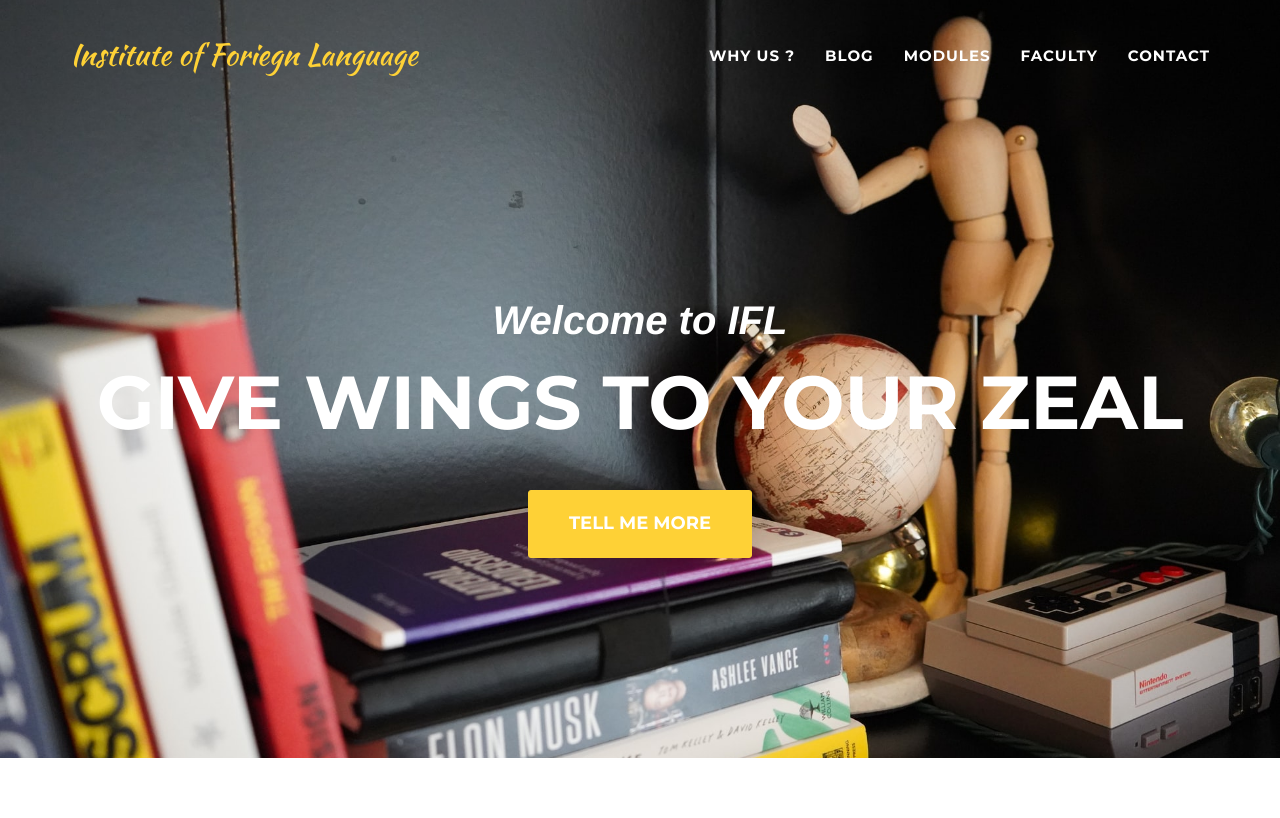
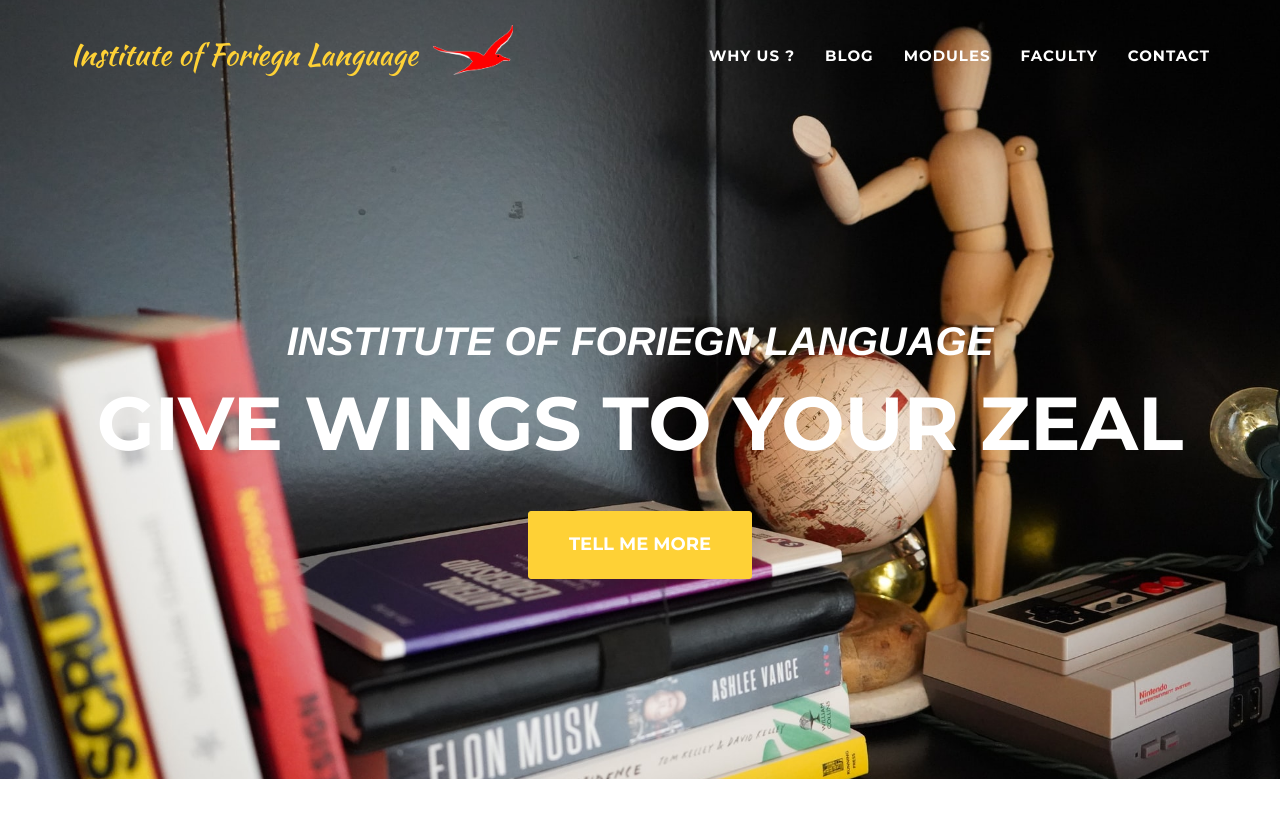
Before and after one commit to iflbathinda/ifllbathinda.github.io, a Jekyll site: the page built from index.html, in a window 1280 px wide and 900 px high. Shown: the top 818 px of the window. Built offline with Jekyll 4.4.1, drawn with Linux system fonts in a browser that asks for light colours; some web fonts are replaced.

Commit message:
minor changes

```diff
--- a/_includes/about.html
+++ b/_includes/about.html
@@ -12,7 +12,7 @@
                     <ul class="timeline">
                         <li>
                             <div class="timeline-image">
-                                <img class="img-circle img-responsive" src="img/about/1.jpg" alt="">
+                                <img class="img-circle img-responsive" src="img/about/1.jpg" alt="Ielts Bathinda Ajit Road IFL">
                             </div>
                             <div class="timeline-panel">
                                 <div class="timeline-heading">
@@ -27,7 +27,7 @@
                         </li>
                         <li class="timeline-inverted">
                             <div class="timeline-image">
-                                <img class="img-circle img-responsive" src="img/about/2.jpg" alt="">
+                                <img class="img-circle img-responsive" src="img/about/2.jpg" alt="Ielts Bathinda Ajit Road IFL">
                             </div>
                             <div class="timeline-panel">
                                 <div class="timeline-heading">
@@ -42,7 +42,7 @@
                         </li>
                         <li>
                             <div class="timeline-image">
-                                <img class="img-circle img-responsive" src="img/about/3.jpg" alt="">
+                                <img class="img-circle img-responsive" src="img/about/3.jpg" alt="Ielts Bathinda Ajit Road IFL">
                             </div>
                             <div class="timeline-panel">
                                 <div class="timeline-heading">
@@ -56,7 +56,7 @@
                         </li>
                         <li class="timeline-inverted">
                             <div class="timeline-image">
-                                <img class="img-circle img-responsive" src="img/about/4.jpg" alt="">
+                                <img class="img-circle img-responsive" src="img/about/4.jpg" alt="Ielts Bathinda Ajit Road IFL">
                             </div>
                             <div class="timeline-panel">
                                 <div class="timeline-heading">
@@ -73,7 +73,7 @@
 
                         <li>
                             <div class="timeline-image">
-                                <img class="img-circle img-responsive" src="img/about/5.jpg" alt="">
+                                <img class="img-circle img-responsive" src="img/about/5.jpg" alt="Ielts Bathinda Ajit Road IFL">
                             </div>
                             <div class="timeline-panel">
                                 <div class="timeline-heading">
--- a/_includes/clients.html
+++ b/_includes/clients.html
@@ -4,22 +4,22 @@
             <div class="row">
                 <div class="col-md-3 col-sm-6">
                     <a href="#">
-                        <img src="img/logos/envato.jpg" class="img-responsive img-centered" alt="">
+                        <img src="img/logos/envato.jpg" class="img-responsive img-centered" alt="Ielts Bathinda Ajit Road IFL">
                     </a>
                 </div>
                 <div class="col-md-3 col-sm-6">
                     <a href="#">
-                        <img src="img/logos/designmodo.jpg" class="img-responsive img-centered" alt="">
+                        <img src="img/logos/designmodo.jpg" class="img-responsive img-centered" alt="Ielts Bathinda Ajit Road IFL">
                     </a>
                 </div>
                 <div class="col-md-3 col-sm-6">
                     <a href="#">
-                        <img src="img/logos/themeforest.jpg" class="img-responsive img-centered" alt="">
+                        <img src="img/logos/themeforest.jpg" class="img-responsive img-centered" alt="Ielts Bathinda Ajit Road IFL">
                     </a>
                 </div>
                 <div class="col-md-3 col-sm-6">
                     <a href="#">
-                        <img src="img/logos/creative-market.jpg" class="img-responsive img-centered" alt="">
+                        <img src="img/logos/creative-market.jpg" class="img-responsive img-centered" alt="Ielts Bathinda Ajit Road IFL">
                     </a>
                 </div>
             </div>
--- a/_includes/head.html
+++ b/_includes/head.html
@@ -8,10 +8,10 @@
     <meta name="description" content="{{ site.description }}">
     <link rel="canonical" href="{{ page.url | replace:'index.html','' | prepend: site.baseurl | prepend: site.url }}">
 
-
     <!-- Custom CSS & Bootstrap Core CSS - Uses Bootswatch Flatly Theme: http://bootswatch.com/flatly/ -->
     <link rel="stylesheet" href="{{ "/style.css" | prepend: site.baseurl }}">
 
+    <link rel="icon" type="image/png" href="img/icon.png"/>
     <!-- Custom Fonts -->
     <link rel="stylesheet" href="{{ "/css/font-awesome/css/font-awesome.min.css" | prepend: site.baseurl }}">
     <link href="https://fonts.googleapis.com/css?family=Montserrat:400,700" rel="stylesheet" type="text/css">
--- a/_includes/header.html
+++ b/_includes/header.html
@@ -9,6 +9,7 @@
                     <span class="icon-bar"></span>
                     <span class="icon-bar"></span>
                 </button>
+                <a > <img src="/img/ifl.png" height="50px" width="80" alt="IFL Bathinda Logo"> </a>
                 <a class="navbar-brand page-scroll" href="#page-top">{{site.title}}</a>
             </div>
 
@@ -44,8 +45,10 @@
     <header>
         <div class="container">
             <div class="intro-text">
-                <div class="intro-lead-in">Welcome to IFL</div>
-                <div class="intro-heading" >Give Wings to Your Zeal</div>
+                <!-- <div class="intro-lead-in">Welcome to IFL</div> -->
+                <h1 class="intro-lead-in"> Institute OF Foriegn Language </h1>
+                <h2 class="intro-heading"  >Give Wings to Your Zeal</h2>
+                <!-- <div class="intro-heading" >Institute of Foriegn Language Bathinda</div> -->
                 <a href="#services" class="page-scroll btn btn-xl">Tell Me More</a>
             </div>
         </div>
--- a/_includes/portfolio_grid.html
+++ b/_includes/portfolio_grid.html
@@ -16,7 +16,7 @@
                                 <i class="fa fa-plus fa-3x"></i>
                             </div>
                         </div>
-                        <img src="img/portfolio/{{ post.thumbnail }}" class="img-responsive img-centered" alt="">
+                        <img src="img/portfolio/{{ post.thumbnail }}" class="img-responsive img-centered" alt="Ielts Bathinda Ajit Road IFL">
                     </a>
                     <div class="portfolio-caption">
                         <h4>{{ post.title }}</h4>
--- a/_includes/team.html
+++ b/_includes/team.html
@@ -11,7 +11,7 @@
                 {% for member in site.people %}
                 <div class="col-sm-6" >
                     <div class="team-member">
-                        <img src="img/team/{{ member.pic }}.jpg" class="img-responsive img-circle" alt="">
+                        <img src="img/team/{{ member.pic }}.jpg" class="img-responsive img-circle" alt="Ielts Bathinda Ajit Road IFL">
                         <h4>{{ member.name }}</h4>
                         <p class="text-muted">{{ member.position }}</p>
                         <ul class="list-inline social-buttons">
```
Also changed, not shown: img/about/WhatsApp Image 2020-12-18 at 15.02.22.jpeg (added), img/icon.png (added), img/ifl.png (added), img/logo_head.png (added).
